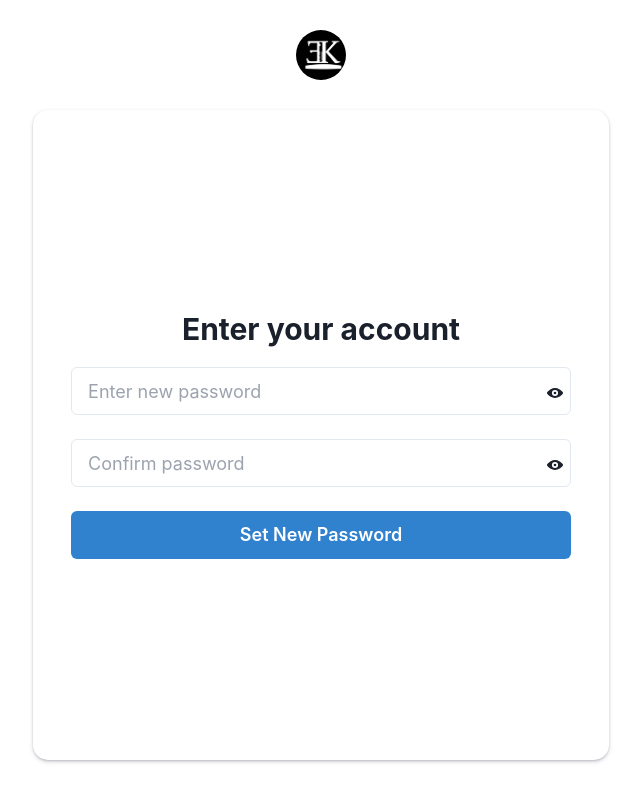
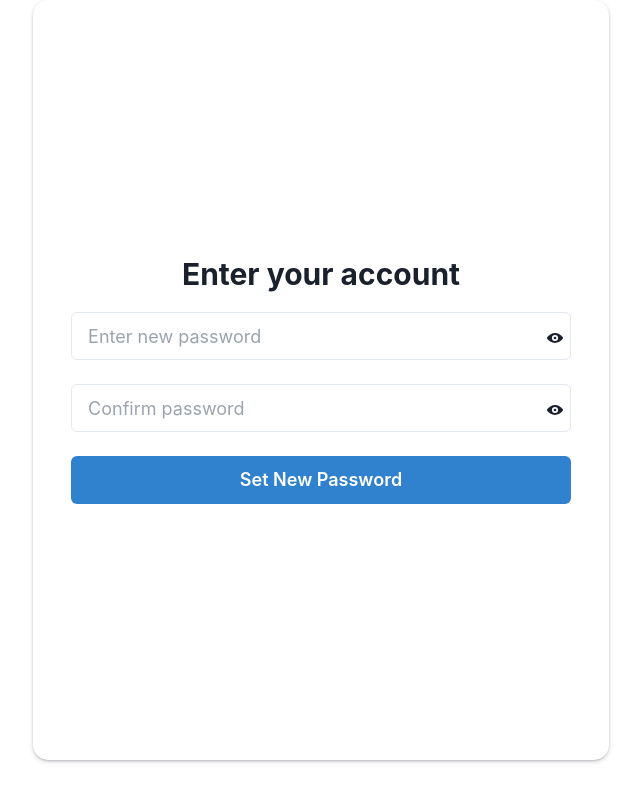
Before and after one commit to Bloom-Byte/ema-screener-fe, a Next.js app: page /forgot-password in a window 1280 px wide. Shown: the whole page, without its empty margins (319-960 px from the left). Built offline with nearby package versions, Linux system fonts and the light colour scheme; no server answers.

Commit message:
Update Forgotten Password removed logo and changed route

```diff
--- a/app/components/forgotten/ForgottenPassword.jsx
+++ b/app/components/forgotten/ForgottenPassword.jsx
@@ -60,7 +60,7 @@ const ForgottenPassword = () => {
         toast.success("Token validity confirmed!");
       } else {
         toast.error("Token is invalid, Reset!");
-        router.push("/pages/login");
+        router.push("/login");
         contextValue.seForgotPass(true);
       }
     } catch (error) {
@@ -98,7 +98,7 @@ const ForgottenPassword = () => {
           setLoadingBtn(false);
 
           toast.success("Password reset successful");
-          router.push("/pages/login");
+          router.push("/login");
         } else if (response.status == 400) {
           setIsAuth(true);
           setTimeout(() => {
@@ -146,16 +146,7 @@ const ForgottenPassword = () => {
             m="0"
             bgColor="#ffffff40"
           >
-            <Box>
-              <Image
-                boxSize="50px"
-                objectFit="cover"
-                src="./logos.png"
-                alt="Chat gpt"
-                margin="30px auto"
-                borderRadius="50%"
-              />
-            </Box>
+
             <Box
               display="flex"
               // flexDirection="column"
```
